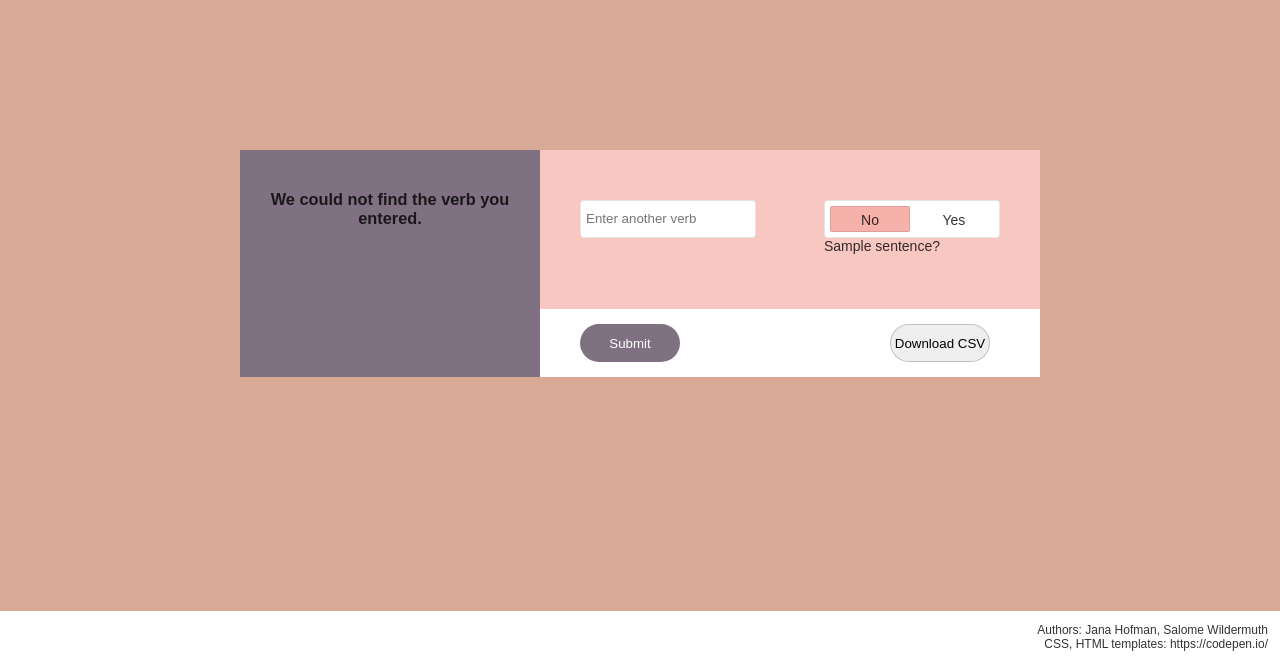
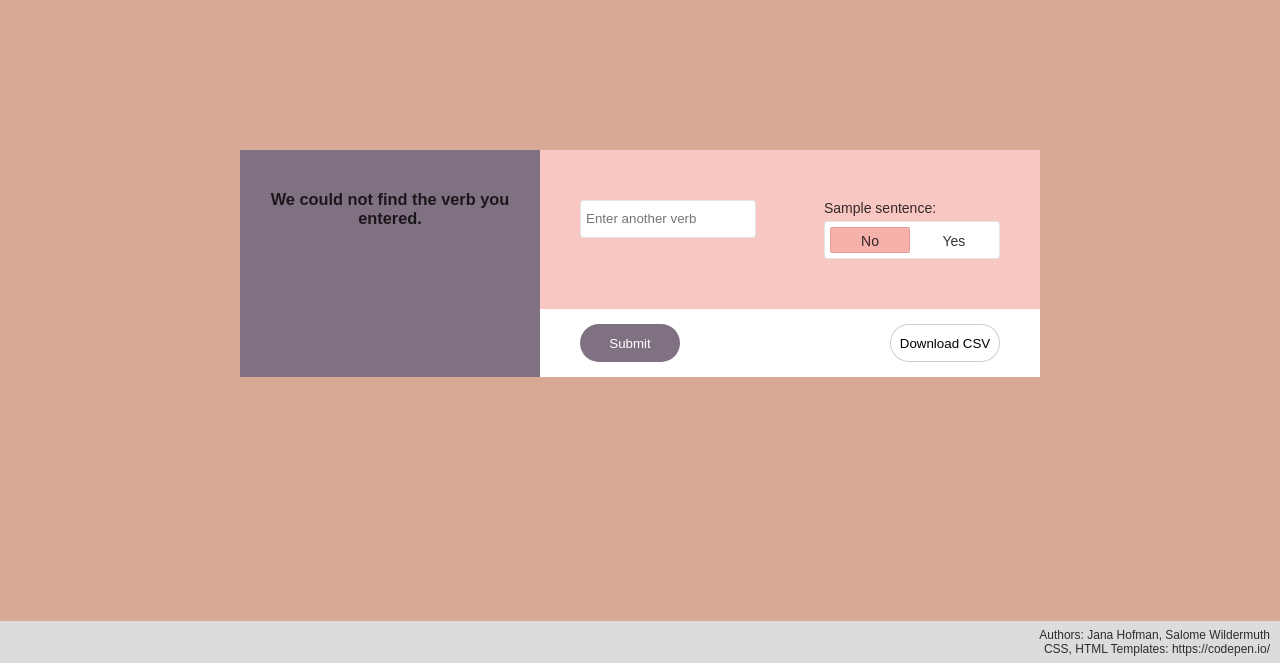
Before and after one commit to salwil/verbforms_generator, a Flask app: template src/application/application/templates/verbforms_generator.html in a window 1280 px wide. Shown: the part 137-800 px from the top of the page. Run offline with Flask 3, Linux system fonts and the light colour scheme; the template is opened without the code that fills it: values that come from a table or form of the project are taken from there, others are empty.

Commit message:
redesign buttons, footer and adjust box positions

```diff
--- a/src/application/application/static/stylesheets/stylesheet.css
+++ b/src/application/application/static/stylesheets/stylesheet.css
@@ -111,7 +111,7 @@ body {
 }
 .right-container label,
 .right-container input,
-.right-container .pets-photo {
+.right-container .form-container {
   width: 176px;
 }
 
@@ -119,7 +119,7 @@ body {
   border: none;
   border-radius: 50%;
   height: 38px;
-  margin-right: 10px;
+  margin-right: 0px;
   outline: none;
   width: 38px;
 }
@@ -162,9 +162,20 @@ body {
   border: 1px solid transparent;
   color: #fff;
 }
+
 .right-container #submit:hover {
   background: #171a2b;
 }
+
+.right-container #download {
+  width: 110px;
+  background: #fff;
+  transition: 0.2s all ease-in-out;
+}
+
+.right-container #download:hover {
+  background: #171A2B;
+  color: white;}
 
 .right-container  #add {
   background: #807182;
@@ -197,6 +208,7 @@ body {
   border-radius: 4px;
   display: inline-block;
   padding: 5px;
+  margin: 10px 0;
 }
 
 .radio-container label {
@@ -245,8 +257,6 @@ body {
   border: 1px solid rgba(0, 0, 0, 0.1);
 }
 
-radio-container.inlineLabels ul {list-style:none}
-
 .authors {
   position:absolute;
   width:100%;
@@ -254,7 +264,6 @@ radio-container.inlineLabels ul {list-style:none}
   left:0;
   text-align: right;
   font-size: 12px;
-  background: #fff;
-  /*display: grid;*/
-  padding: 12px 12px;
+  background: #dcdcdc;
+  padding: 7px 10px;
 }
--- a/src/application/application/templates/verbforms_generator.html
+++ b/src/application/application/templates/verbforms_generator.html
@@ -35,7 +35,7 @@
                 <div class='generated_sentence'>
                     <h4>Sample Sentence:</h4>
                 </div>
-                <div class="generated_sentence">
+                <div class="set">
                     {{ generated_sentence }}
                 </div>
                 <br>
@@ -76,6 +76,7 @@
                             <!--<input id='next_verb' placeholder="Verb in any form" type='text' value="" required>-->
                         </div>
                         <div class='sample_sentence'>
+                            {{ radio.sample_sentence.label }}
                             <div class='radio-container'>
                                 {% for subfield in radio.sample_sentence %}
                                 <tr>
@@ -84,7 +85,6 @@
                                 </tr>
                                 {% endfor %}
                             </div>
-                            {{ radio.sample_sentence.label }}
                         </div>
                     </div>
             </div>
@@ -97,6 +97,7 @@
                 <a href="/verbforms_generator/download" target="blank">
                     <button type="submit" id="download">Download CSV</button>
                 </a>
+                </a>
             </div>
         </footer>
     </div>
@@ -104,7 +105,7 @@
 </body>
 <div class="authors">
     <footer>
-    Authors: Jana Hofman, Salome Wildermuth <br> CSS, HTML templates: https://codepen.io/
+        Authors: Jana Hofman, Salome Wildermuth <br> CSS, HTML Templates: https://codepen.io/
     </footer>
 </div>
 </html>
--- a/src/application/application/verbforms_ui.py
+++ b/src/application/application/verbforms_ui.py
@@ -53,7 +53,7 @@ class TimeFormsCheckbox(FlaskForm):
 
 
 class SentenceFormRadio(FlaskForm):
-    sample_sentence = RadioField('Sample sentence?', coerce=str, choices=[('no', 'No'), ('yes', 'Yes')],
+    sample_sentence = RadioField('Sample sentence:', coerce=str, choices=[('no', 'No'), ('yes', 'Yes')],
                                  default='no')
 
 
```
Also changed, not shown: src/application/application/templates/welcome.html (indentation only). Lines whose indentation alone changed are shown as unchanged.
